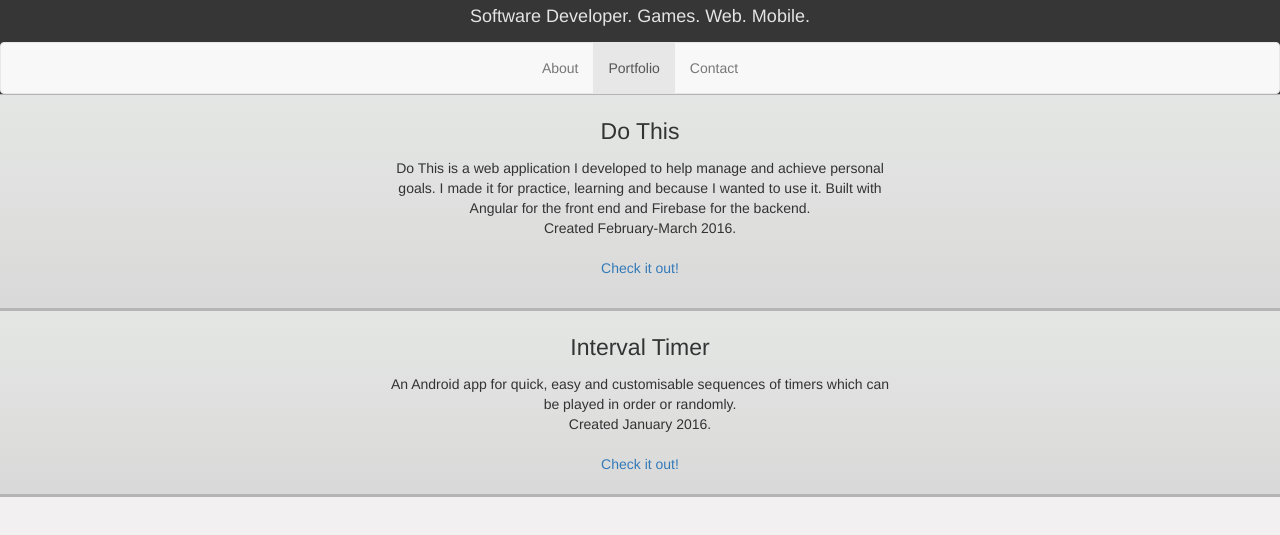
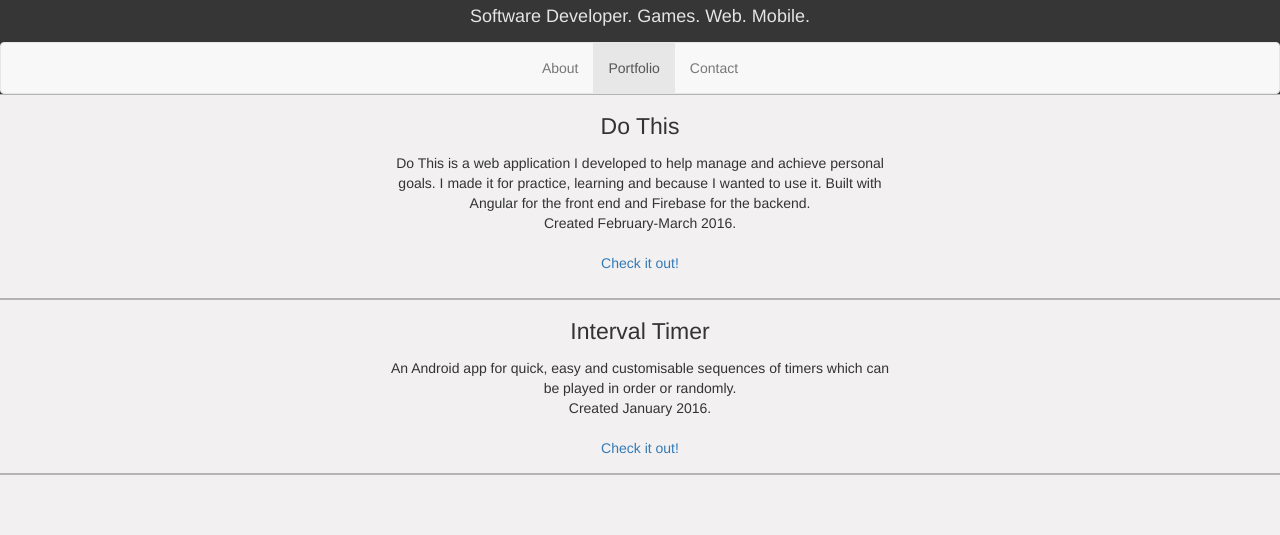
Before and after one commit to BryceRogers/brycerogers.github.io, a website: page index.html in a window 1280 px wide. Shown: the part 87-622 px from the top of the page. Drawn offline with nearby package versions, Linux system fonts and the light colour scheme.

Commit message:
Make styling more simple

```diff
--- a/stylesheet.css
+++ b/stylesheet.css
@@ -25,13 +25,8 @@
 }
 
 .item {
-    border-bottom: 3px solid #b5b4b4;
-    padding:20px;
-    background: white; /* For browsers that do not support gradients */
-    background: -webkit-linear-gradient(rgb(64, 121, 97), rgb(177, 188, 222)); /* For Safari 5.1 to 6.0 */
-    background: -o-linear-gradient(red, yellow); /* For Opera 11.1 to 12.0 */
-    background: -moz-linear-gradient(red, yellow); /* For Firefox 3.6 to 15 */
-    background: linear-gradient(rgba(64, 121, 97, 0.08), rgba(182, 182, 182, 0.4)); /* Standard syntax */
+    border-bottom: 2px solid #b5b4b4;
+    padding:15px;
 }
 
 .description {
```
